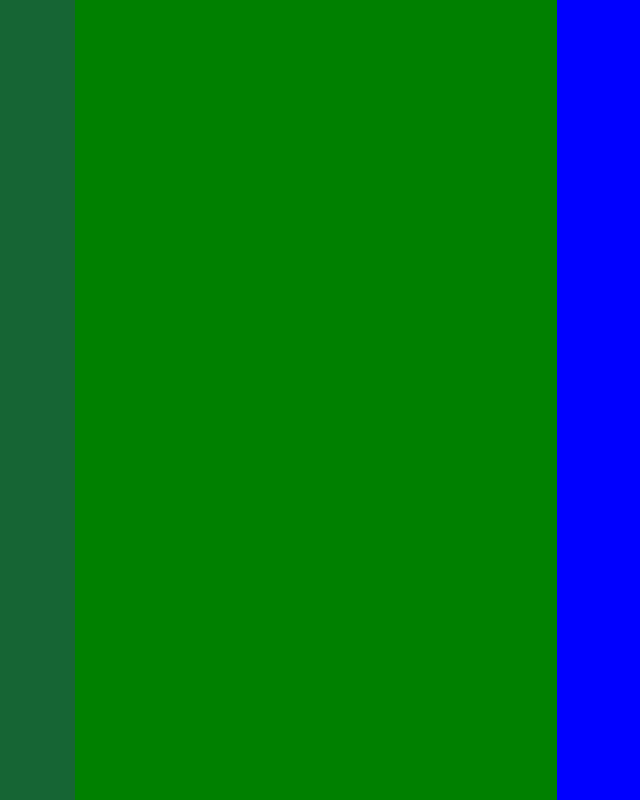
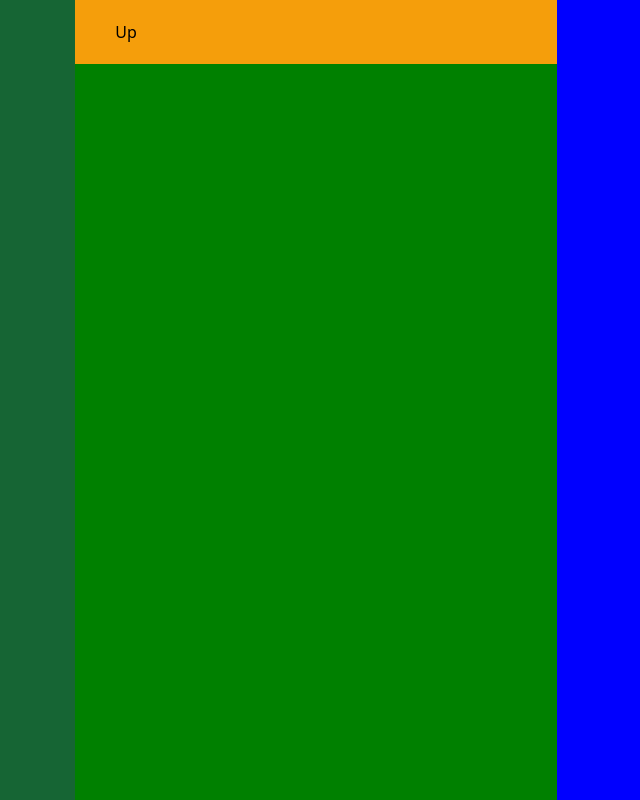
Before and after one commit to PSE-Team-TeXLa/texla-frontend, a SvelteKit app: page /standard_view in a window 1280 px wide. Shown: the whole page, without its empty margins (0-640 px from the left). Built offline with nearby package versions, Linux system fonts and the light colour scheme.

Commit message:
Add Nodes and Up Button

```diff
--- /dev/null
+++ b/src/components/buttons/UpButton.svelte
@@ -0,0 +1 @@
+<button>Up</button>
--- a/src/components/node_columns/NavigationColumn.svelte
+++ b/src/components/node_columns/NavigationColumn.svelte
@@ -1,10 +1,15 @@
 <script>
     import StandardColumn from "./StandardColumn.svelte";
+    import UpButton from "../buttons/UpButton.svelte";
+    import StandardDocumentNode from "../standard_nodes/StandardDocumentNode.svelte";
 
     export let width;
 </script>
 
 
 <StandardColumn --bgcolor="green" --c-width={width}>
-    <slot />
+    <div class="h-16 flex p-4 pl-10 justify-start items-center bg-amber-500">
+        <UpButton />
+    </div>
+    <StandardDocumentNode />
 </StandardColumn>
```
Also changed, not shown: src/components/standard_nodes/StandardDocumentNode.svelte (added), src/components/standard_nodes/StandardSegmentNode.svelte (added), src/components/standard_nodes/StandardTextNode.svelte (added).
